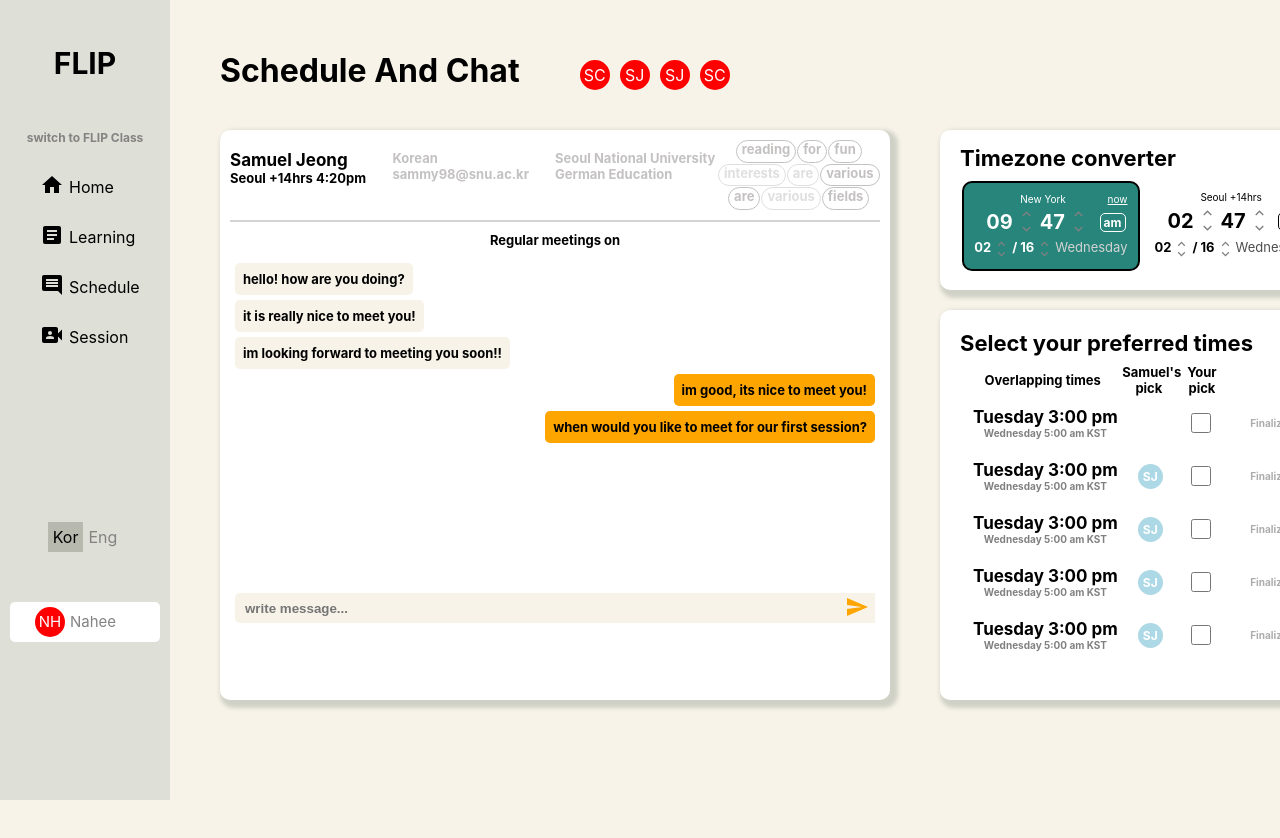
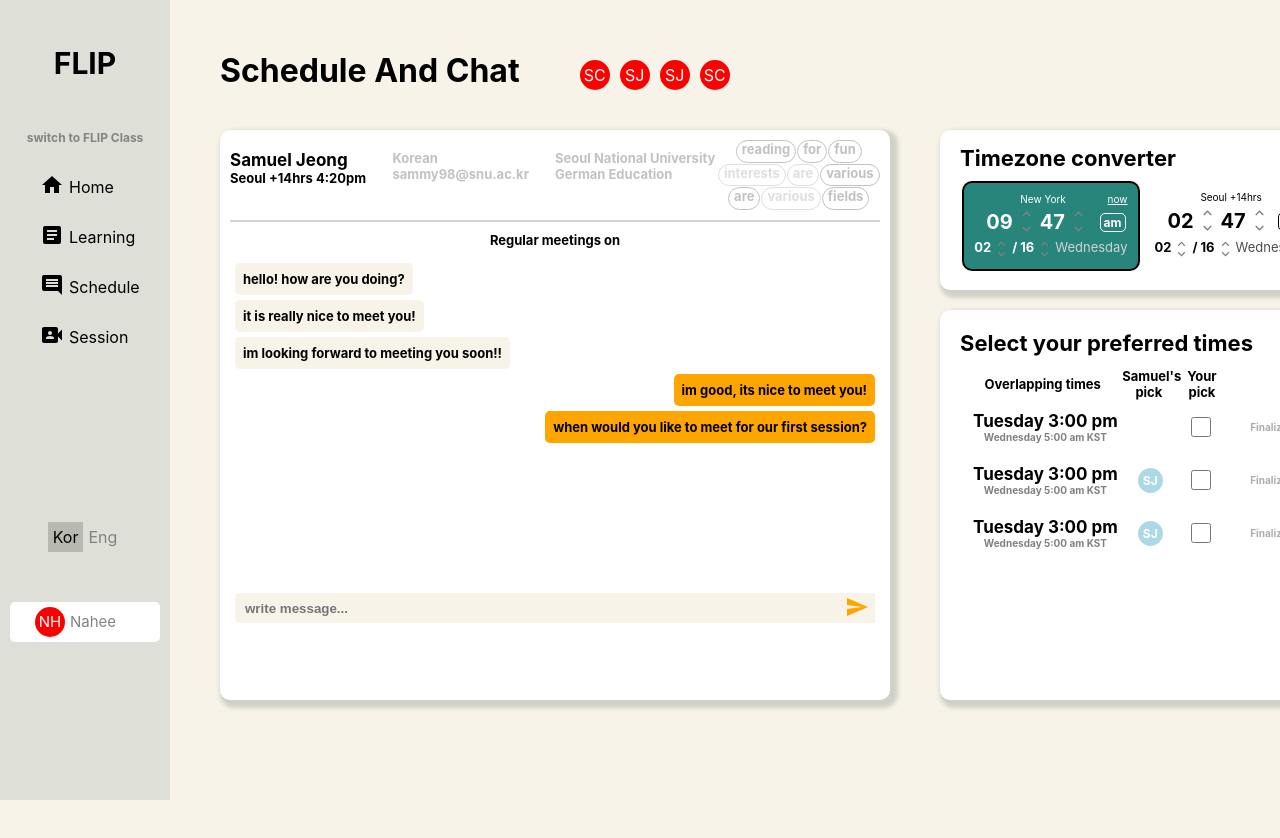
Before and after one commit to haimnam/FLIP-Test, a React (Create React App) app: page /schedule in a window 1280 px wide. Shown: the top 838 px of the page. Built offline with nearby package versions, Linux system fonts and the light colour scheme.

Commit message:
Add Add Button in Preferred Times

```diff
--- a/src/pages/Schedule/PreferredTimes.tsx
+++ b/src/pages/Schedule/PreferredTimes.tsx
@@ -1,5 +1,6 @@
 import React, { useState } from "react";
 import styles from "../../scss/ScheduleAndChat.module.scss";
+import AddCircleOutlineIcon from "@mui/icons-material/AddCircleOutline";
 
 const PreferredTimes = ({
   selectedPartner,
@@ -7,6 +8,7 @@ const PreferredTimes = ({
   addMeeting,
   removeMeeting,
   timesData,
+  setTimesData,
   changeTimeState,
 }) => {
   const [checkedItems, setCheckedItems] = useState(new Set());
@@ -50,9 +52,29 @@ const PreferredTimes = ({
     }
   };
 
+  const addTime = (id) => {
+    let newTime = {
+      id: nextId++,
+      main: "Tuesday 3:00 pm",
+      sub: "Wednesday 5:00 am KST",
+      isPartnerPick: false,
+      isChecked: false,
+      state: "Finalize",
+    };
+    setTimesData(timesData.concat(newTime));
+  };
+
+  let nextId = 4;
+
   return (
     <div className={styles.preferredTimes}>
-      <h2>Select your preferred times</h2>
+      <div className={styles.preferredTimesHead}>
+        <h2>Select your preferred times</h2>
+        <AddCircleOutlineIcon
+          className={styles.addBtn}
+          onClick={() => addTime(nextId)}
+        />
+      </div>
       <div className={styles.timeTable}>
         <div className={styles.tableHead}>
           <div className={styles.overlappingTimes}>Overlapping times</div>
@@ -78,7 +100,7 @@ const PreferredTimes = ({
                     value={time.id}
                     onChange={(e) => checkHandler(e)}
                     checked={
-                      timesData.find((data) => data.id == time.id).isChecked
+                      timesData.find((data) => data.id === time.id).isChecked
                     }
                   ></input>
                 </label>
--- a/src/pages/Schedule/Schedule.tsx
+++ b/src/pages/Schedule/Schedule.tsx
@@ -15,7 +15,7 @@ const Schedule = () => {
   const addMeeting = (partnerId, meeting) => {
     setPartnerInfoData(
       partnerInfoData.map((partner) =>
-        partner.id == partnerId
+        partner.id === partnerId
           ? { ...partner, meetingTimes: meeting }
           : partner
       )
@@ -28,7 +28,7 @@ const Schedule = () => {
     );
     setPartnerInfoData(
       partnerInfoData.map((partner) =>
-        partner.id == partnerId
+        partner.id === partnerId
           ? { ...partner, meetingTimes: meeting }
           : partner
       )
@@ -36,15 +36,15 @@ const Schedule = () => {
   };
 
   const changeTimeState = (id, state) => {
-    if (state == "FINALIZE" || state == "Finalize") {
+    if (state === "FINALIZE" || state === "Finalize") {
       setTimesData(
         timesData.map((t) =>
-          t.id == id * 1 ? { ...t, isChecked: !t.isChecked, state: state } : t
+          t.id === id * 1 ? { ...t, isChecked: !t.isChecked, state: state } : t
         )
       );
     } else {
       setTimesData(
-        timesData.map((t) => (t.id == id ? { ...t, state: state } : t))
+        timesData.map((t) => (t.id === id ? { ...t, state: state } : t))
       );
     }
   };
--- a/src/pages/Schedule/TimesData.tsx
+++ b/src/pages/Schedule/TimesData.tsx
@@ -23,20 +23,4 @@ export const TimesData = [
     isChecked: false,
     state: "Finalize",
   },
-  {
-    id: 4,
-    main: "Tuesday 3:00 pm",
-    sub: "Wednesday 5:00 am KST",
-    isPartnerPick: true,
-    isChecked: false,
-    state: "Finalize",
-  },
-  {
-    id: 5,
-    main: "Tuesday 3:00 pm",
-    sub: "Wednesday 5:00 am KST",
-    isPartnerPick: true,
-    isChecked: false,
-    state: "Finalize",
-  },
 ];
--- a/src/scss/ScheduleAndChat.module.scss
+++ b/src/scss/ScheduleAndChat.module.scss
@@ -300,6 +300,15 @@ h3 {
   border-radius: 10px;
   padding: 20px 20px;
   box-shadow: 4px 4px 4px 4px rgb(208, 209, 198);
+  .preferredTimesHead {
+    display: flex;
+    justify-content: space-between;
+    .addBtn {
+      color: rgb(208, 209, 198);
+      cursor: pointer;
+      font-size: 30px;
+    }
+  }
   .timeTable {
     width: 100%;
     font-weight: bold;
```
